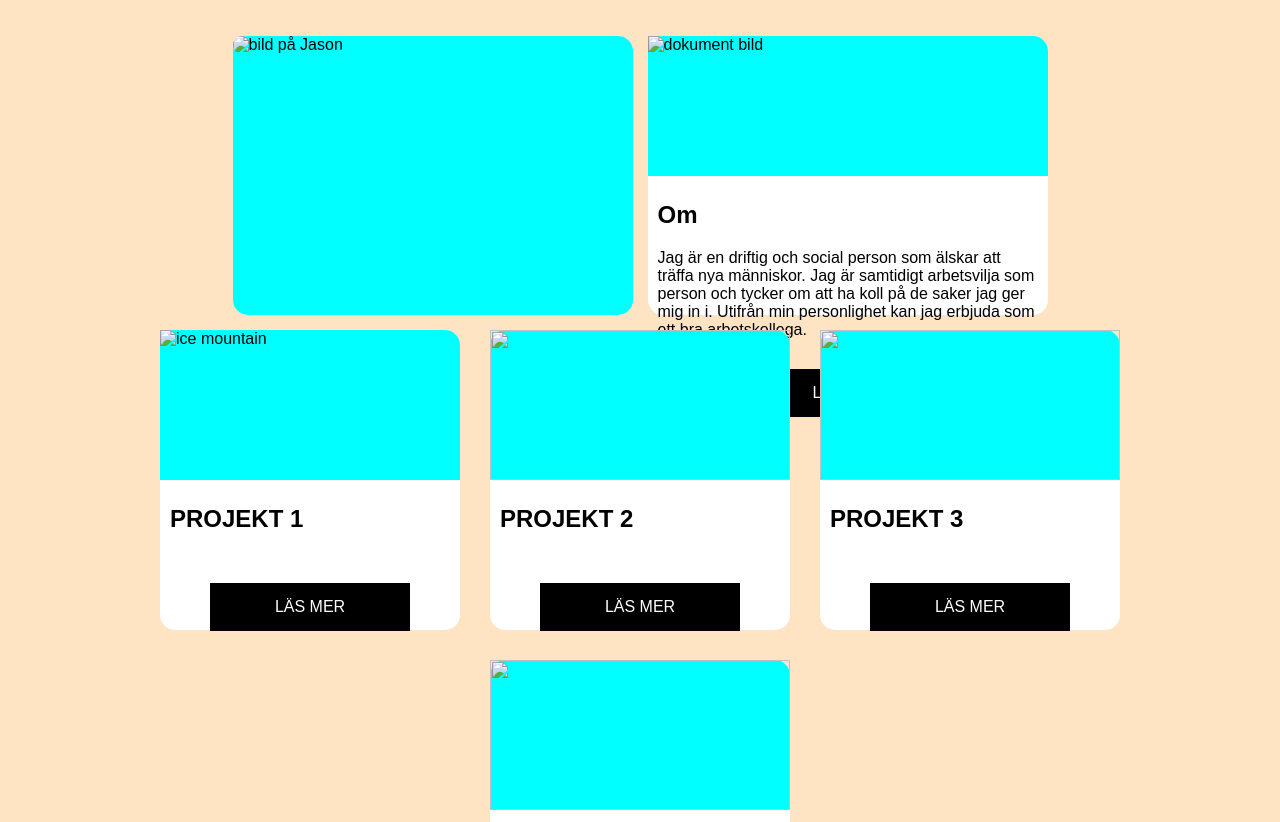
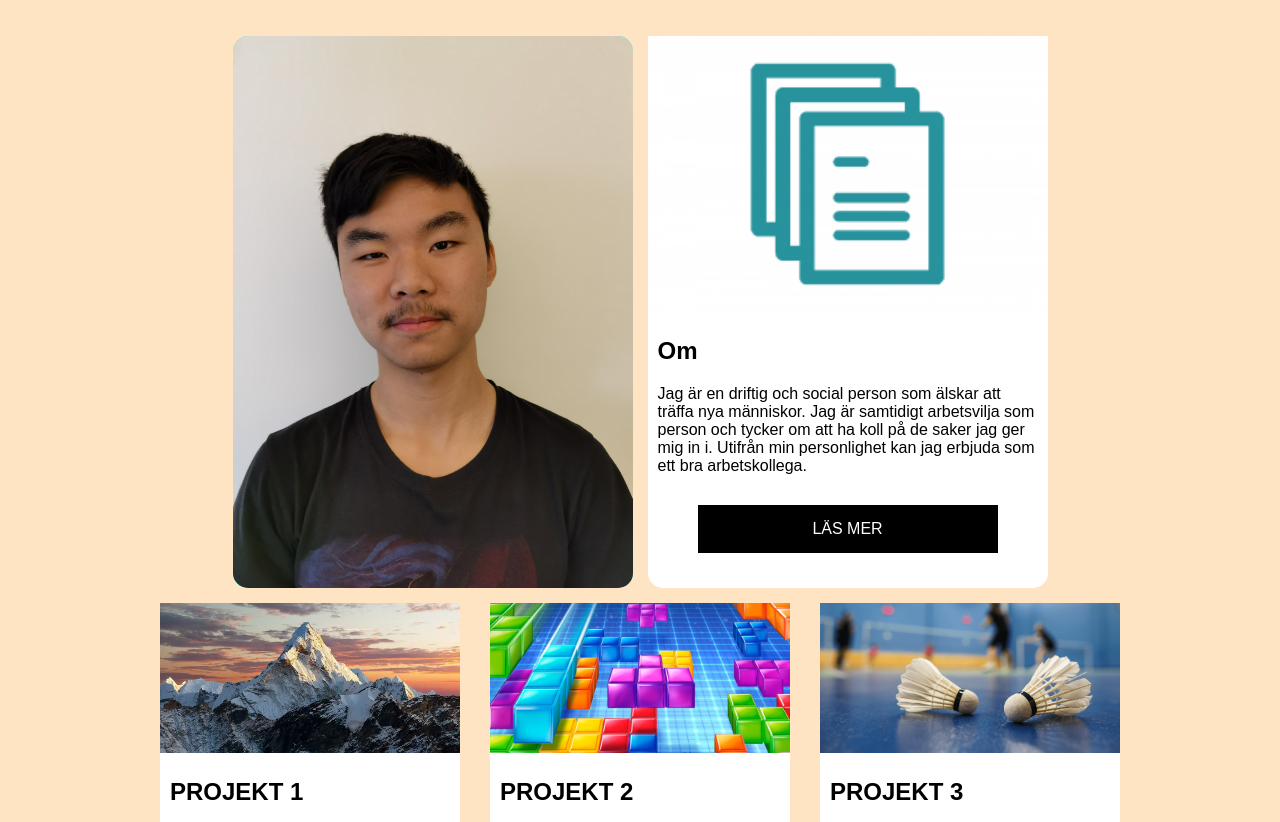
Before and after one commit to JasiOW/VCS-cv-sidan, a plain HTML site: page index.html in a window 1280 px wide. Shown: the part 60-882 px from the top of the page. Drawn offline with Linux system fonts and the light colour scheme; the site is published under a folder, as on GitHub Pages, so addresses that start at the root find nothing.

Commit message:
./images

```diff
--- a/index.html
+++ b/index.html
@@ -25,13 +25,13 @@
       <section class="container">
         <div class="card">
           <div class="card-image full">
-            <img src="/images/IMG_ProfilbildJason.jpg" alt="bild på Jason" />
+            <img src="./images/IMG_ProfilbildJason.jpg" alt="bild på Jason" />
           </div>
         </div>
 
         <div class="card">
           <div class="card-image">
-            <img src="/images/dokument-300x188.png" alt="dokument bild" />
+            <img src="./images/dokument-300x188.png" alt="dokument bild" />
           </div>
           <h2>Om</h2>
           <p>
@@ -52,7 +52,7 @@
       <section class="container-side">
         <div class="card-side">
           <div class="card-image-side image-3">
-            <img src="/images/icemountain.webp" alt="ice mountain"/>
+            <img src="./images/icemountain.webp" alt="ice mountain"/>
           </div>
           <h2>PROJEKT 1</h2>
           <p></p>
@@ -60,7 +60,7 @@
         </div>
         <div class="card-side">
           <div class="card-image-side image-4">
-            <img src="/images/-TU-_Hero_Image_-_Desktop.webp"/>
+            <img src="./images/-TU-_Hero_Image_-_Desktop.webp"/>
           </div>
           <h2>PROJEKT 2</h2>
           <p></p>
@@ -68,7 +68,7 @@
         </div>
         <div class="card-side">
           <div class="card-image-side image-5">
-            <img src="/images/Badminton-banner-2000x915-1.webp"/>
+            <img src="./images/Badminton-banner-2000x915-1.webp"/>
           </div>
           <h2>PROJEKT 3</h2>
           <p></p>
@@ -76,7 +76,7 @@
         </div>
         <div class="card-side">
           <div class="card-image-side image-6">
-            <img src="/images/King-Queen-Chess-Pieces.webp"/>
+            <img src="./images/King-Queen-Chess-Pieces.webp"/>
           </div>
           <h2>PROJEKT 4</h2>
           <p></p>
```
